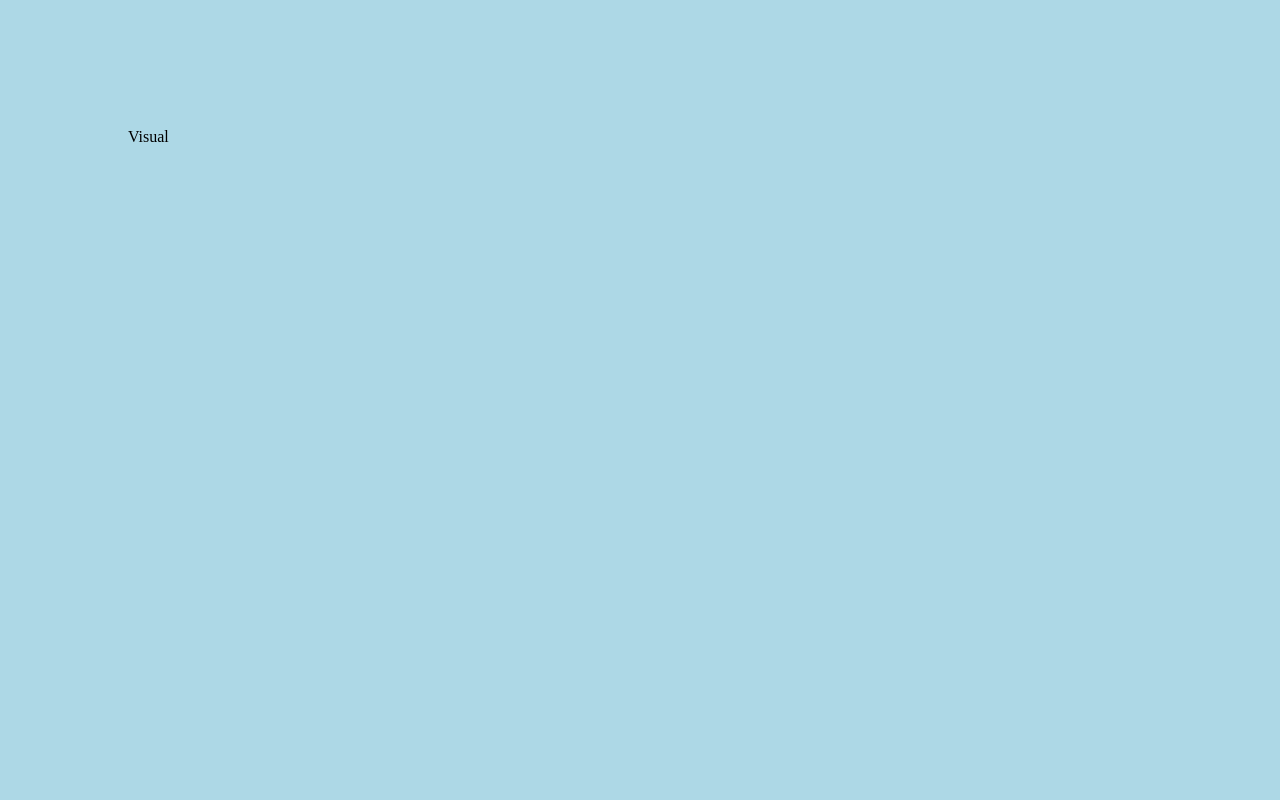
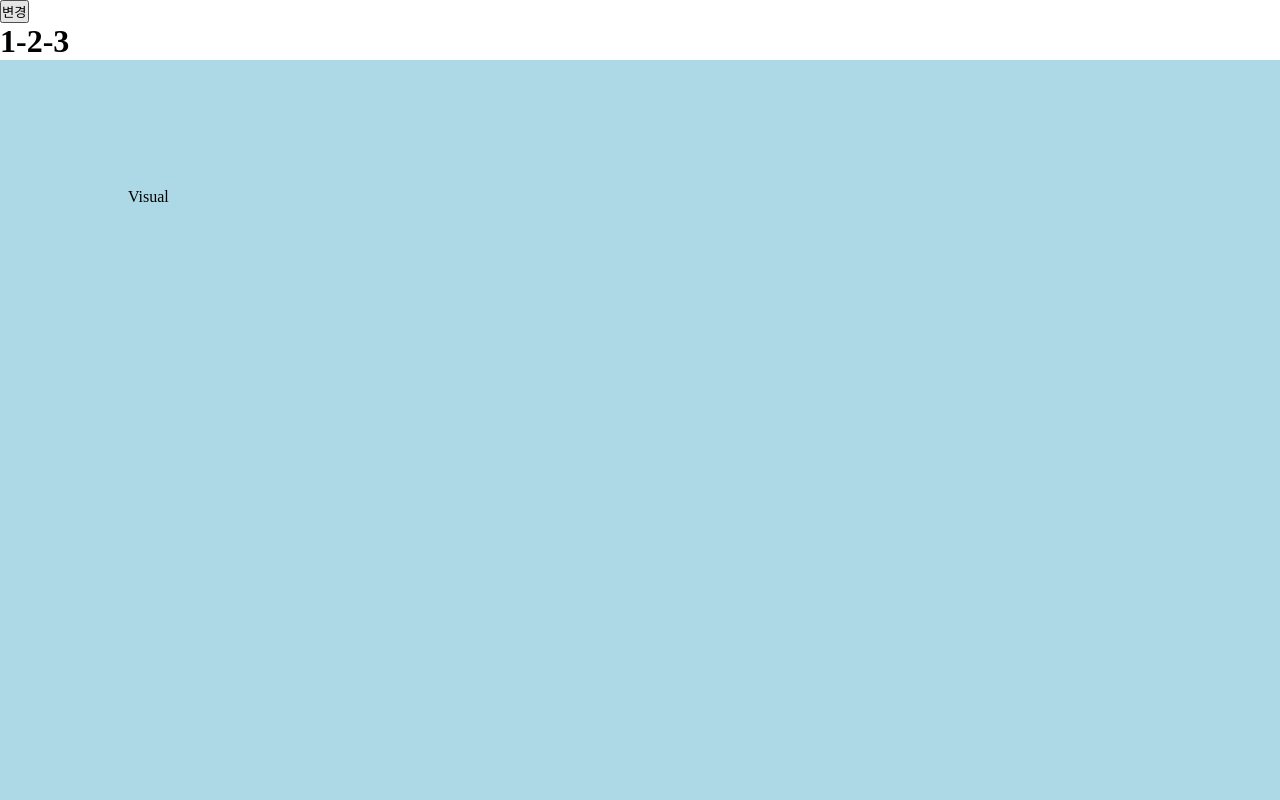
Before and after one commit to yuna-c/react18-tu, a React (Create React App) app: page / in a window 1280 px wide. Shown: the top 800 px of the page. Built offline with nearby package versions, Linux system fonts and the light colour scheme.

Commit message:
flushSync를 활용해서 특정 state값 auto batching에서 제외

```diff
--- a/src/App.js
+++ b/src/App.js
@@ -2,10 +2,37 @@ import News from './components/news/News';
 import Pics from './components/pics/Pics';
 import Visual from './components/visual/Visual';
 import './global.scss';
+import { useState } from 'react';
+import { flushSync } from 'react-dom';
 
 function App() {
+  console.log('re-render');
+  const [Count1, setCount1] = useState(1);
+  const [Count2, setCount2] = useState(2);
+  const [Count3, setCount3] = useState(3);
+
+  const returnPromise = () => {
+    return new Promise((res) => setTimeout(res, 500));
+  };
+
+  const changeState = () => {
+    returnPromise().then(() => {
+      //특정 State값을 Auto Batching에서 제외처리
+      flushSync(() => {
+        setCount1(Count1 + 1);
+      });
+      flushSync(() => {
+        setCount2(Count2 + 1);
+      });
+      setCount3(Count3 + 1);
+    });
+  };
   return (
     <div className="App">
+      <button onClick={changeState}>변경</button>
+      <h1>
+        {Count1}-{Count2}-{Count3}
+      </h1>
       <Visual />
       <News />
       <Pics />
```
